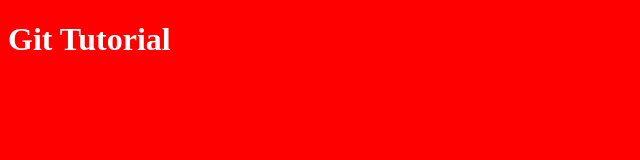
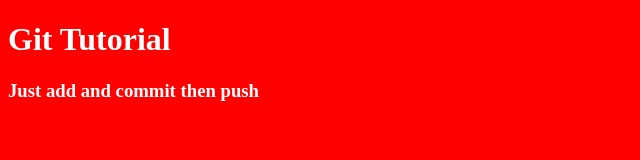
Before and after one commit to rrm1631/git-one, a plain HTML site: page index.html in a window 1280 px wide. Shown: the whole page, without its empty margins (0-640 px from the left). Drawn offline with Linux system fonts and the light colour scheme.

Commit message:
Added h3 to try and push to remote repository

```diff
--- a/index.html
+++ b/index.html
@@ -10,6 +10,7 @@
 <body>
 
     <h1>Git Tutorial</h1>
+    <h3>Just add and commit then push</h3>
 
 </body>
 </html>
```
